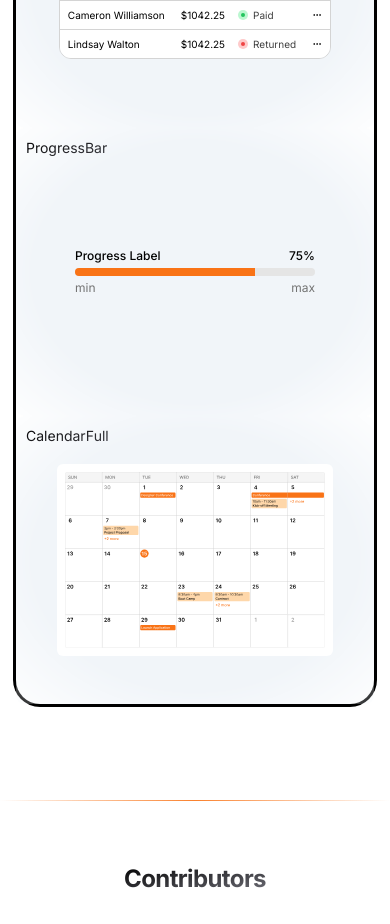
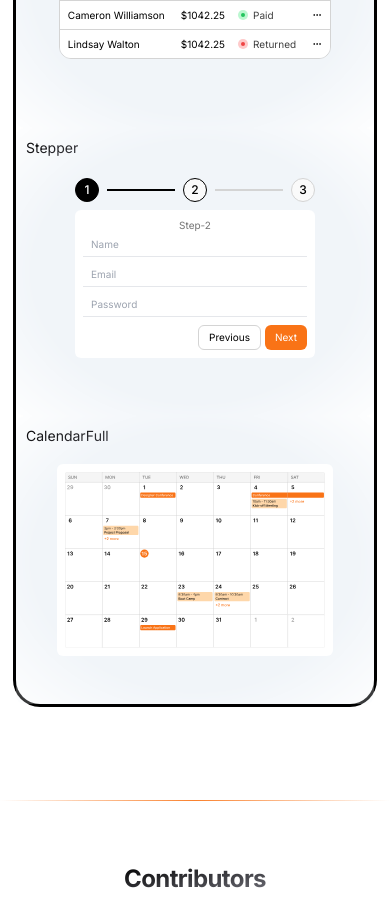
Before and after one commit to mijn-ui/mijn-ui, a Next.js app: page / in a window 390 px wide. Shown: the part 2440-3364 px from the top of the page. Built offline with nearby package versions, Linux system fonts and the light colour scheme.

Commit message:
feat: add Stepper showcase component

```diff
--- a/src/app/(index)/sections/showcase-section.tsx
+++ b/src/app/(index)/sections/showcase-section.tsx
@@ -8,6 +8,7 @@ import ShowcaseCalendarFull from "@/components/showcase/showcase-calendar-full";
 import ShowcaseComboBox from "@/components/showcase/showcase-combo-box";
 import ShowcaseKanban from "@/components/showcase/showcase-kanban";
 import ShowcaseProgress from "@/components/showcase/showcase-progress";
+import ShowcaseStepper from "@/components/showcase/showcase-stepper";
 import ShowcaseTable from "@/components/showcase/showcase-table";
 import ShowcaseTabs from "@/components/showcase/showcase-tabs";
 
@@ -50,7 +51,7 @@ const ShowcaseSection = () => {
         <ShowcaseComboBox />
         <ShowcaseKanban />
         <ShowcaseTable />
-        <ShowcaseProgress />
+        <ShowcaseStepper />
         <ShowcaseCalendarFull />
       </div>
     </section>
--- a/src/components/showcase/link-card.tsx
+++ b/src/components/showcase/link-card.tsx
@@ -7,11 +7,16 @@ import { Card } from "../mijn-ui/Card";
 type LinkCardProps = {
   href: string;
   label: string;
-  className?: string;
+  cardContentClass?: string;
   children: React.ReactNode;
 };
 
-const LinkCard = ({ href, label, children, className }: LinkCardProps) => {
+const LinkCard = ({
+  href,
+  label,
+  children,
+  cardContentClass,
+}: LinkCardProps) => {
   return (
     <a href={href} target="_blank" className="relative col-span-1">
       <Card
@@ -23,7 +28,7 @@ const LinkCard = ({ href, label, children, className }: LinkCardProps) => {
         <div
           className={cn(
             "card_glow_content pointer-events-none p-10",
-            className,
+            cardContentClass,
           )}
         >
           {children}
--- a/src/components/showcase/showcase-alert-dialog.tsx
+++ b/src/components/showcase/showcase-alert-dialog.tsx
@@ -7,7 +7,7 @@ const ShowcaseAlertDialog = () => {
     <LinkCard
       href="https://mijnui.com/docs/?path=/docs/components-alertdialog--docs"
       label="Alert Dialog"
-      className="p-11"
+      cardContentClass="p-11"
     >
       <div className="flex w-full max-w-lg flex-col gap-2 rounded-xl bg-white p-4 sm:p-6">
         <div>
@@ -21,10 +21,10 @@ const ShowcaseAlertDialog = () => {
         </div>
 
         <div className="flex items-center justify-end gap-2">
-          <button className="text-xxs rounded-md border border-border px-3 py-2 sm:text-xs">
+          <button className="rounded-md border border-border px-3 py-2 text-xxs sm:text-xs">
             Cancel
           </button>
-          <button className="text-xxs rounded-md bg-primary px-3 py-2 text-primary-foreground sm:text-xs">
+          <button className="rounded-md bg-primary px-3 py-2 text-xxs text-primary-foreground sm:text-xs">
             Continue
           </button>
         </div>
--- a/src/components/showcase/showcase-calendar.tsx
+++ b/src/components/showcase/showcase-calendar.tsx
@@ -8,7 +8,7 @@ const ShowcaseCalendar = () => {
     <LinkCard
       href="https://mijnui.com/docs/?path=/docs/components-calendar--docs"
       label="Calendar"
-      className="p-10"
+      cardContentClass="p-10"
     >
       <Calendar className="max-h-full max-w-52 overflow-hidden p-2" />
     </LinkCard>
--- a/src/components/showcase/showcase-kanban.tsx
+++ b/src/components/showcase/showcase-kanban.tsx
@@ -11,7 +11,7 @@ const ShowcaseKanban = () => {
     <div className="flex w-full items-center justify-between px-3 pr-2">
       <div className="flex items-center gap-1">
         <h3 className="text-sm font-medium">Todo</h3>
-        <span className="text-xxs flex h-4 w-4 items-center justify-center rounded-full bg-card font-medium text-card-foreground">
+        <span className="flex h-4 w-4 items-center justify-center rounded-full bg-card text-xxs font-medium text-card-foreground">
           3
         </span>
       </div>
@@ -27,12 +27,12 @@ const ShowcaseKanban = () => {
         Creating wireframes for iOS application
       </h5>
       <div className="flex flex-wrap">
-        <span className="text-xxs inline-flex items-center justify-center rounded-full border border-border px-1.5 py-px text-foreground hover:bg-accent">
+        <span className="inline-flex items-center justify-center rounded-full border border-border px-1.5 py-px text-xxs text-foreground hover:bg-accent">
           Wireframe
         </span>
       </div>
       <div className="space-y-1">
-        <div className="text-xxs flex items-center justify-between text-muted-foreground">
+        <div className="flex items-center justify-between text-xxs text-muted-foreground">
           <h5>CheckList</h5>
           <p>3/4</p>
         </div>
@@ -87,7 +87,7 @@ const ShowcaseKanban = () => {
               className="h-full w-full object-cover"
             />
           </div>
-          <div className="text-xxs !ml-1.5 flex items-center justify-center text-muted-foreground">
+          <div className="!ml-1.5 flex items-center justify-center text-xxs text-muted-foreground">
             +3
           </div>
         </div>
@@ -108,9 +108,9 @@ const ShowcaseKanban = () => {
     <LinkCard
       href="https://mijnui.com/docs/?path=/docs/components-kanban--docs"
       label="Kanban"
-      className="p-9 pb-8"
+      cardContentClass="p-9 pb-8"
     >
-      <div className="bg-kanban-background relative w-full max-w-80 overflow-hidden rounded-2xl py-2">
+      <div className="relative w-full max-w-80 overflow-hidden rounded-2xl bg-kanban-background py-2">
         {KanbanHeader}
 
         <div className="px-3">{KanbanCard}</div>
--- /dev/null
+++ b/src/components/showcase/showcase-stepper.tsx
@@ -0,0 +1,102 @@
+import React from "react";
+
+import LinkCard from "./link-card";
+
+const ShowcaseStepper = () => {
+  return (
+    <LinkCard
+      href="https://mijnui.com/docs/?path=/docs/upcomming-components-stepper--default"
+      label="Stepper"
+    >
+      <div className="flex w-full max-w-60 flex-col">
+        <div className="stepper__main-container flex w-full flex-row flex-wrap justify-between">
+          <StepperButton active="true" completed="true">
+            <span className="text-md text-center font-medium">1</span>
+          </StepperButton>
+
+          <StepperButton current="true">
+            <span className="text-md text-center font-medium">2</span>
+          </StepperButton>
+
+          <StepperButton>
+            <span className="text-md text-center font-medium">3</span>
+          </StepperButton>
+        </div>
+      </div>
+
+      <div className="my-2 flex w-full max-w-60 flex-col items-center justify-center rounded-md bg-card p-2">
+        <p className="text-center text-xxs text-card-description">Step-2</p>
+        <input
+          type="text"
+          className="w-full border-b px-2 py-1 text-xxs"
+          placeholder="Name"
+        />
+
+        <input
+          type="email"
+          className="mt-1.5 w-full border-b px-2 py-1 text-xxs"
+          placeholder="Email"
+        />
+
+        <input
+          type="password"
+          className="mt-1.5 w-full border-b px-2 py-1 text-xxs"
+          placeholder="Password"
+        />
+        <div className="mt-2 flex w-full justify-end gap-1">
+          <button className="inline-flex items-center justify-center rounded-md border border-border px-2.5 py-1 text-xxs text-foreground hover:bg-secondary/90 disabled:bg-disabled disabled:text-disabled-foreground">
+            Previous
+          </button>
+          <button className="inline-flex items-center justify-center rounded-md bg-primary px-2.5 py-1 text-xxs text-primary-foreground hover:bg-primary/90 disabled:bg-disabled disabled:text-disabled-foreground">
+            Next
+          </button>
+        </div>
+      </div>
+    </LinkCard>
+  );
+};
+
+type StepperButtonProps = {
+  completed?: "true" | "false";
+  active?: "true" | "false";
+  invalid?: "true" | "false";
+  clickable?: "true" | "false";
+  loading?: "true" | "false";
+  current?: "true" | "false";
+  children: React.ReactNode;
+};
+
+const StepperButton = ({
+  completed = "false",
+  active = "false",
+  invalid = "false",
+  clickable = "false",
+  current = "false",
+  loading = "false",
+  children,
+}: StepperButtonProps) => (
+  <div
+    aria-disabled="true"
+    className="stepper__horizontal-step data-[invalid=true]:[&:not(:last-child)]:after:bg-destructive relative flex items-center transition-all duration-200 [&:not(:last-child)]:flex-1 [&:not(:last-child)]:after:me-[8px] [&:not(:last-child)]:after:ms-[8px] [&:not(:last-child)]:after:h-[2px] [&:not(:last-child)]:after:flex-1 [&:not(:last-child)]:after:bg-border [&:not(:last-child)]:after:transition-all [&:not(:last-child)]:after:duration-200 [&:not(:last-child)]:after:content-[''] data-[completed=true]:[&:not(:last-child)]:after:bg-foreground"
+    data-completed={completed}
+    data-active={active}
+    data-invalid={invalid}
+    data-clickable={clickable}
+  >
+    <div className="stepper__horizontal-step-container flex items-center">
+      <button
+        className="stepper__step-button-container data-[invalid=true]:bg-destructive data-[invalid=true]:border-destructive data-[invalid=true]:text-destructive-foreground pointer-events-none flex h-[24px] w-[24px] items-center justify-center gap-1 rounded-full border border-border bg-neutral-50 p-0 text-xs text-foreground hover:bg-accent hover:text-accent-foreground disabled:bg-disabled disabled:text-disabled-foreground data-[clickable=true]:pointer-events-auto data-[active=true]:border-foreground data-[current=true]:border-foreground data-[active=true]:bg-foreground data-[current=true]:bg-neutral-50 data-[active=true]:text-primary-foreground"
+        type="button"
+        data-current={current}
+        data-invalid={invalid}
+        data-active={active}
+        data-clickable={clickable}
+        data-loading={loading}
+      >
+        {children}
+      </button>
+    </div>
+  </div>
+);
+
+export default ShowcaseStepper;
```
Also changed, not shown: src/components/showcase/showcase-table.tsx (+9 -9 lines).
